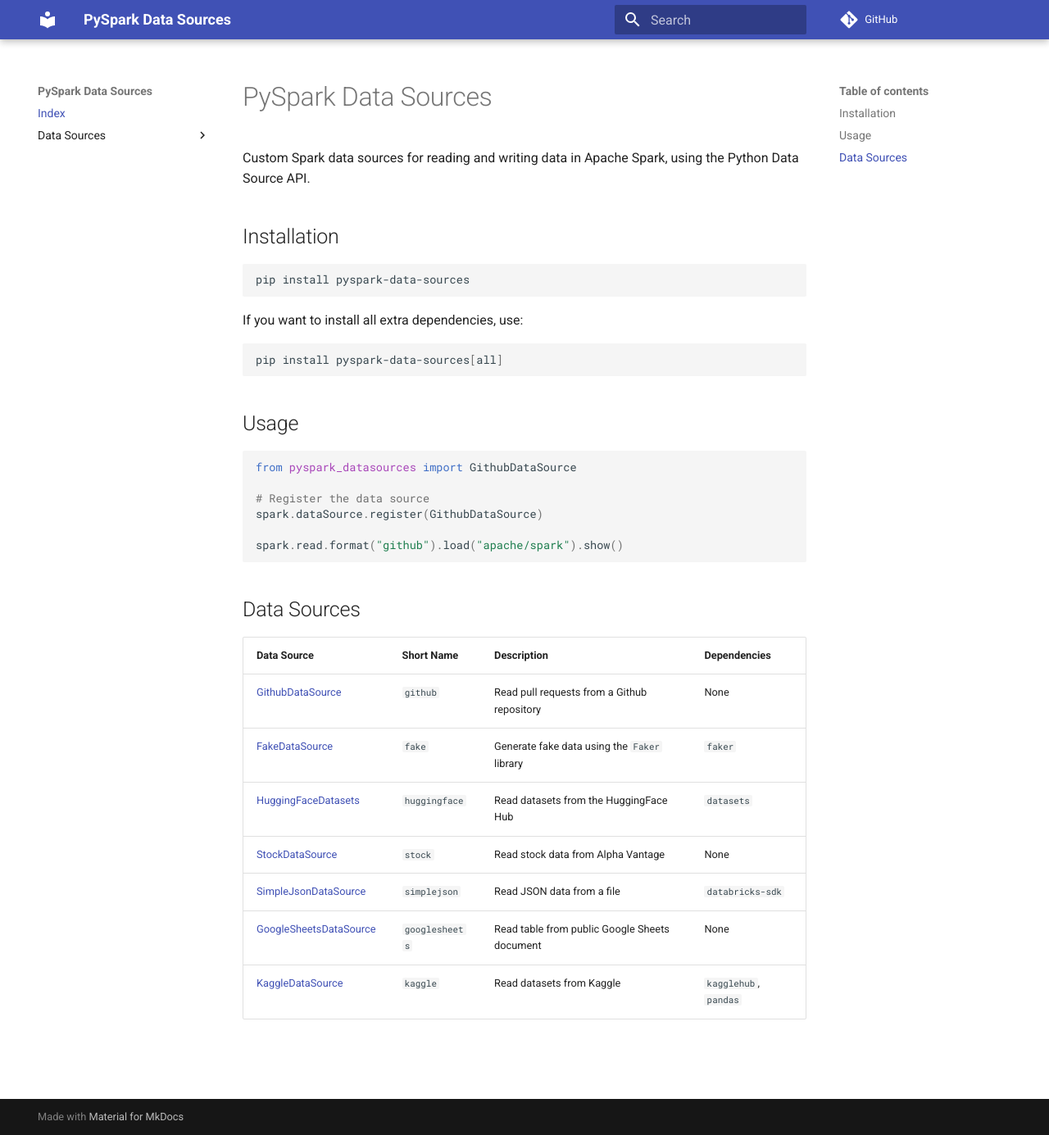
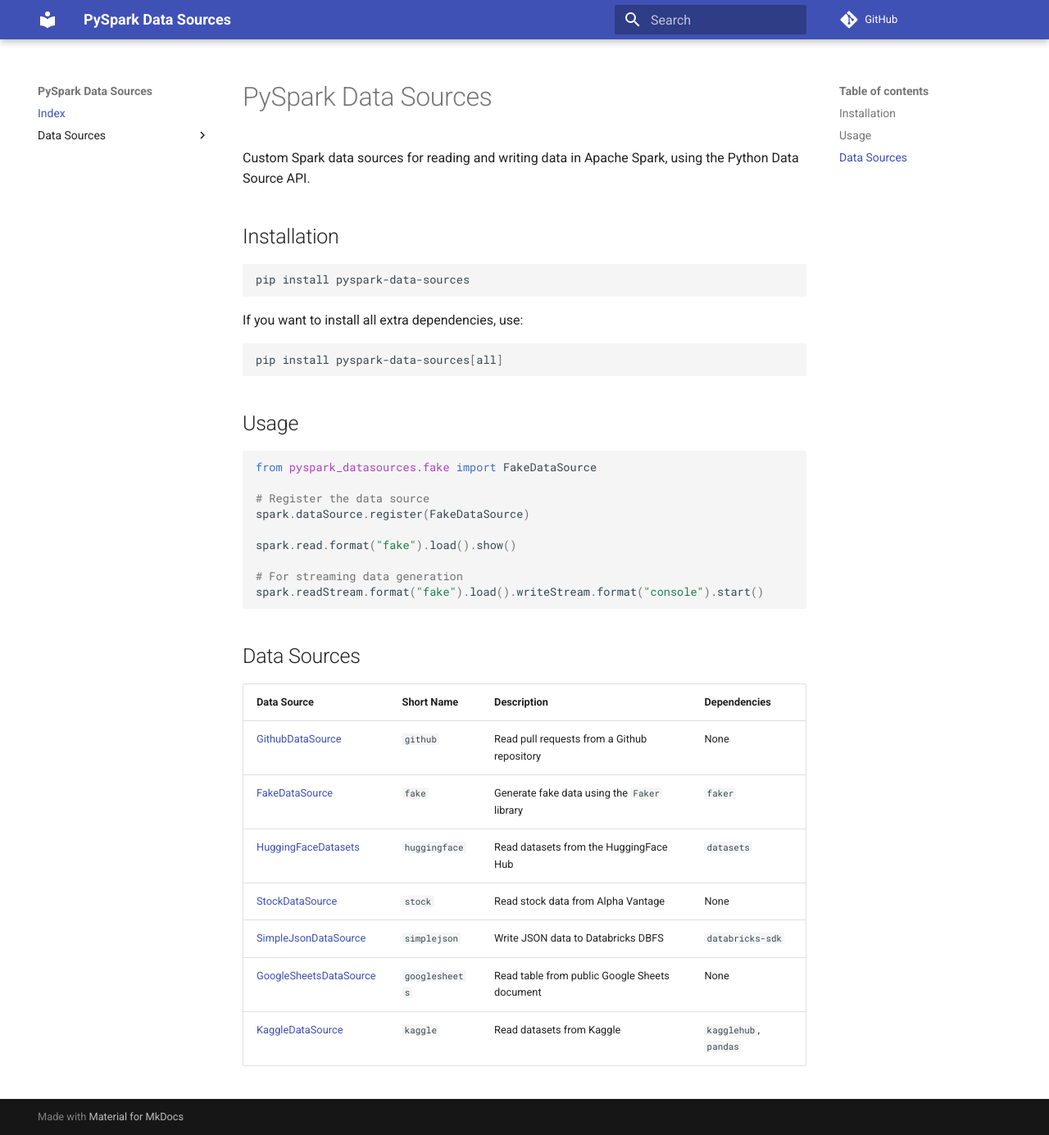
Before and after one commit to allisonwang-db/pyspark-data-sources, an MkDocs documentation site: the page built from docs/index.md, in a window 1280 px wide and 1385 px high. Shown: the whole window at 82% size. Built offline with MkDocs 1.6.1 and Material for MkDocs 9.7.7, drawn with Linux system fonts in a browser that asks for light colours; comment, search, counter and statistics services are not loaded.

Commit message:
update docs

````diff
--- a/docs/index.md
+++ b/docs/index.md
@@ -17,12 +17,15 @@
 ## Usage
 
 ```python
-from pyspark_datasources import GithubDataSource
+from pyspark_datasources.fake import FakeDataSource
 
 # Register the data source
-spark.dataSource.register(GithubDataSource)
+spark.dataSource.register(FakeDataSource)
 
-spark.read.format("github").load("apache/spark").show()
+spark.read.format("fake").load().show()
+
+# For streaming data generation
+spark.readStream.format("fake").load().writeStream.format("console").start()
 ```
 
 
@@ -34,6 +37,6 @@
 | [FakeDataSource](./datasources/fake.md)                 | `fake`         | Generate fake data using the `Faker` library  | `faker`               |
 | [HuggingFaceDatasets](./datasources/huggingface.md)     | `huggingface`  | Read datasets from the HuggingFace Hub        | `datasets`            |
 | [StockDataSource](./datasources/stock.md)               | `stock`        | Read stock data from Alpha Vantage            | None                  |
-| [SimpleJsonDataSource](./datasources/simplejson.md)     | `simplejson`   | Read JSON data from a file                    | `databricks-sdk`      |
+| [SimpleJsonDataSource](./datasources/simplejson.md)     | `simplejson`   | Write JSON data to Databricks DBFS            | `databricks-sdk`      |
 | [GoogleSheetsDataSource](./datasources/googlesheets.md) | `googlesheets` | Read table from public Google Sheets document | None                  |
 | [KaggleDataSource](./datasources/kaggle.md)             | `kaggle`       | Read datasets from Kaggle                     | `kagglehub`, `pandas` |
````
Also changed, not shown: README.md (+18 -13 lines), 1 other file.
